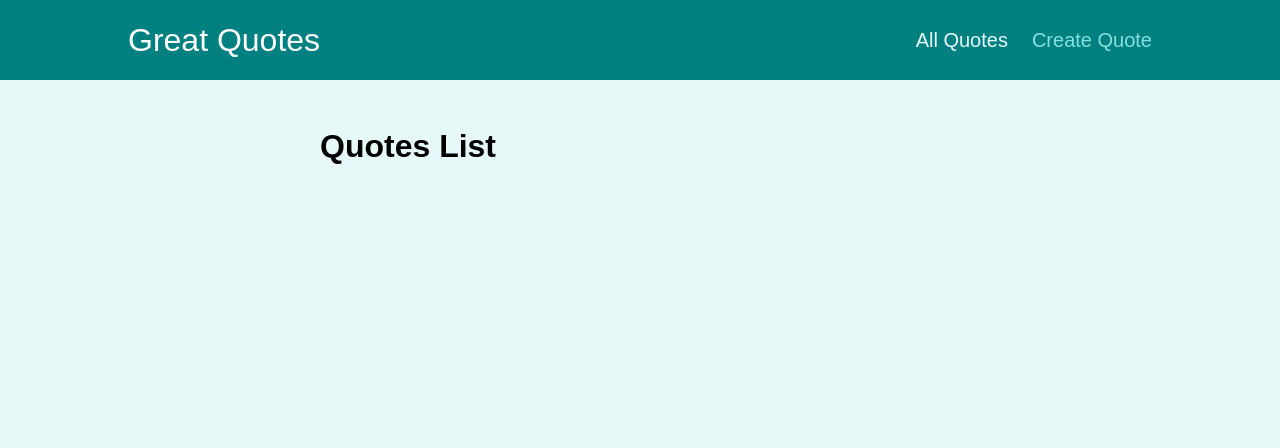
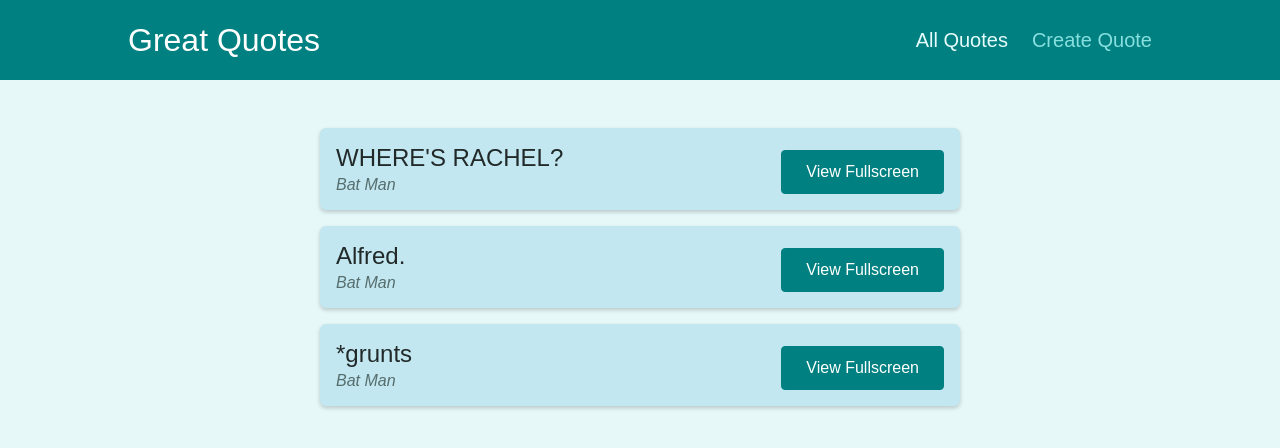
Before and after one commit to Coughdrops13/udemy-reactjs, a React (Create React App) app in the folder react-complete-guide-react-router-practice/: page /quotes in a window 1280 px wide. Shown: the top 448 px of the page. Built offline with nearby package versions, Linux system fonts and the light colour scheme.

Commit message:
I forget, this was yesterday

```diff
--- a/react-complete-guide-react-router-practice/src/App.js
+++ b/react-complete-guide-react-router-practice/src/App.js
@@ -1,9 +1,9 @@
 import { Route, Switch, Redirect } from 'react-router-dom';
 
 import Layout from './components/layout/Layout';
-import AllQuotes from './components/pages/AllQuotes';
-import QuoteDetails from './components/pages/QuoteDetails';
-import NewQuote from './components/pages/NewQuote';
+import AllQuotes from './pages/AllQuotes';
+import QuoteDetails from './pages/QuoteDetails';
+import NewQuote from './pages/NewQuote';
 
 function App() {
   return (
--- a/react-complete-guide-react-router-practice/src/components/pages/NewQuote.js
+++ /dev/null
@@ -1,7 +0,0 @@
-const QuoteForm = (props) => {
-  return (
-    <h1>New Quote Form</h1>
-  )
-};
-
-export default QuoteForm;
--- a/react-complete-guide-react-router-practice/src/components/quotes/QuoteItem.js
+++ b/react-complete-guide-react-router-practice/src/components/quotes/QuoteItem.js
@@ -1,6 +1,9 @@
+import { Link } from 'react-router-dom';
+
 import classes from './QuoteItem.module.css';
 
 const QuoteItem = (props) => {
+
   return (
     <li className={classes.item}>
       <figure>
@@ -9,9 +12,9 @@ const QuoteItem = (props) => {
         </blockquote>
         <figcaption>{props.author}</figcaption>
       </figure>
-      <a className='btn'>
+      <Link to={`/quotes/${props.id}`} className='btn'>
         View Fullscreen
-      </a>
+      </Link>
     </li>
   );
 };
--- a/react-complete-guide-react-router-practice/src/components/pages/AllQuotes.js
+++ b/react-complete-guide-react-router-practice/src/pages/AllQuotes.js
@@ -1,3 +1,5 @@
+import QuoteList from '../components/quotes/QuoteList';
+
 const DUMMY_QUOTES = [
   {
     id: "q1",
@@ -16,8 +18,10 @@ const DUMMY_QUOTES = [
   }
 ];
 
-const QuoteList = (props) => {
-  return <h1>Quotes List</h1>;
+const AllQuotes = (props) => {
+  return (
+    <QuoteList quotes={DUMMY_QUOTES} />
+  )
 };
 
-export default QuoteList;
+export default AllQuotes;
--- /dev/null
+++ b/react-complete-guide-react-router-practice/src/pages/NewQuote.js
@@ -0,0 +1,13 @@
+import QuoteForm from '../components/quotes/QuoteForm';
+
+const NewQuote = (props) => {
+  const addQuoteHandler = (quoteData) => {
+    console.log(quoteData);
+  };
+
+  return (
+    <QuoteForm onAddQuote={addQuoteHandler} />
+  )
+};
+
+export default NewQuote;
--- a/react-complete-guide-react-router-practice/src/components/pages/QuoteDetails.js
+++ b/react-complete-guide-react-router-practice/src/pages/QuoteDetails.js
@@ -3,10 +3,10 @@ import { Fragment } from 'react';
 
 
 // import classes from './QuoteItem.module.css';
-import Comments from '../comments/Comments';
+import Comments from '../components/comments/Comments';
 
 
-const QuoteItem = (props) => {
+const QuoteDetails = (props) => {
   const params = useParams();
 
   return (
@@ -20,4 +20,4 @@ const QuoteItem = (props) => {
   )
 };
 
-export default QuoteItem;
+export default QuoteDetails;
```
